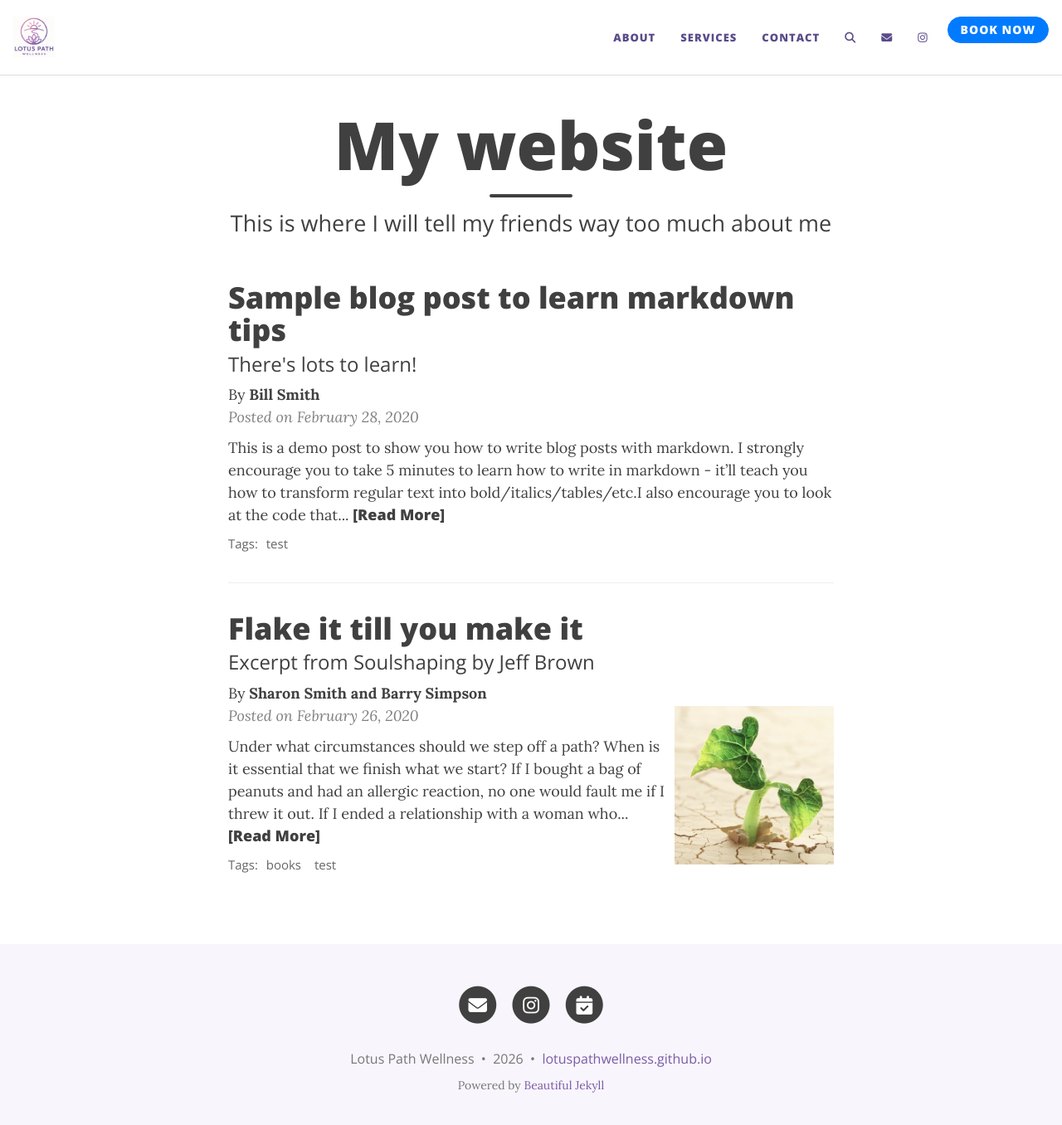
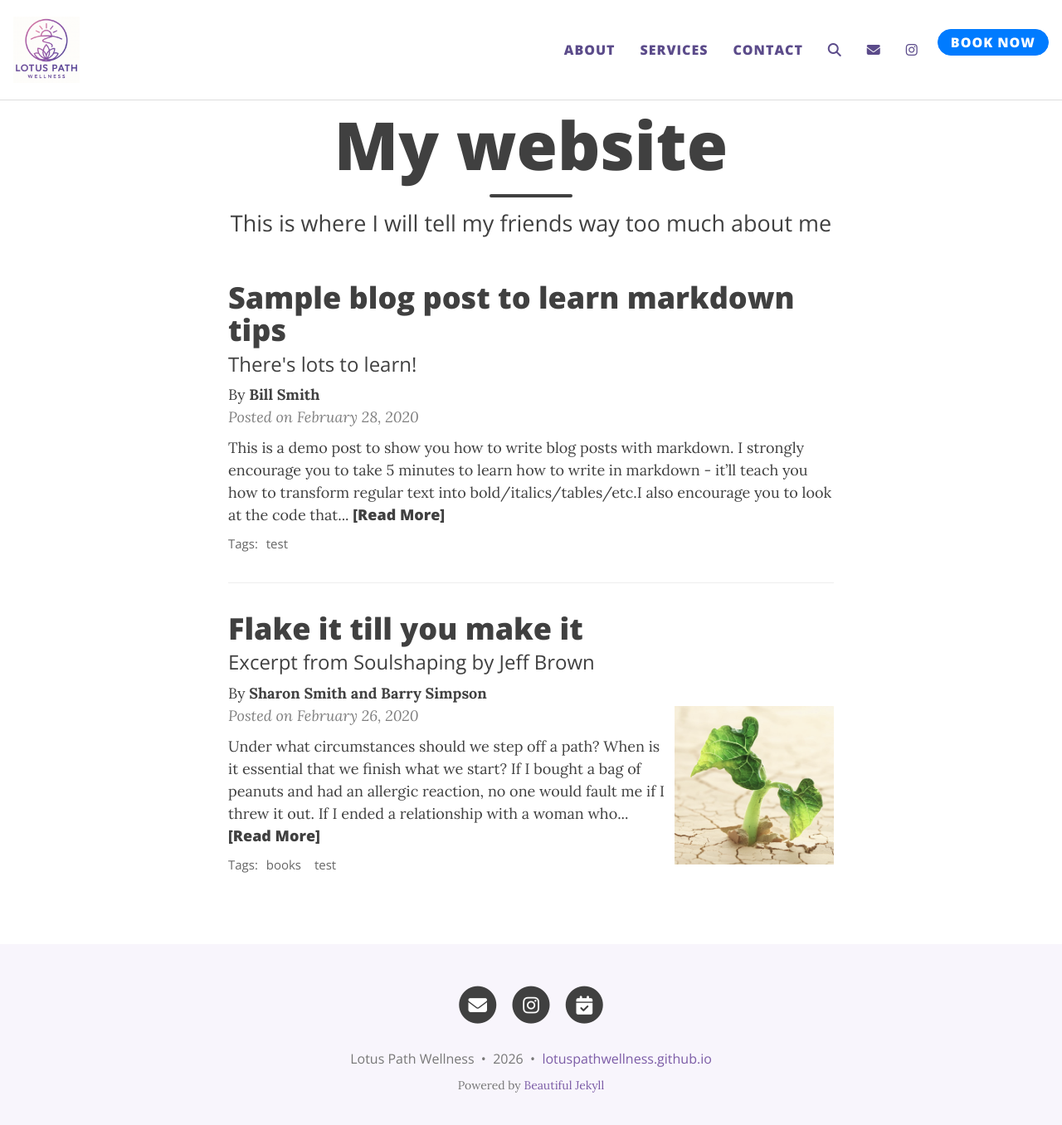
Before and after one commit to lotuspathwellness/lotuspathwellness.github.io, a Jekyll site: the page built from index.html, in a window 1280 px wide and 1369 px high. Shown: the top 1356 px of the window at 83% size. Built offline with Jekyll 4.4.1, drawn with Linux system fonts in a browser that asks for light colours; the list of posts is cut into pages by our own code; comment, search, counter and statistics services are not loaded.

Commit message:
Increase logo and navbar text size

```diff
--- a/_config.yml
+++ b/_config.yml
@@ -152,8 +152,8 @@ footer-hover-col: "#D4A5C9"
 #mobile-theme-col: "#0085A1"
 
 # For any extra visual customization, you can include additional CSS files in every page on your site. List any custom CSS files here
-#site-css:
-#  - "/assets/css/custom-styles.css"
+site-css:
+  - "/assets/css/custom.css"
 
 # If you have common JavaScript files that should be included in every page, list them here
 #site-js:
--- /dev/null
+++ b/assets/css/custom.css
@@ -0,0 +1,19 @@
+.navbar-custom .navbar-brand-logo img,
+.navbar-custom.top-nav-short .navbar-brand-logo img,
+.navbar-custom.top-nav-short-permanent .navbar-brand-logo img {
+  height: 4rem;
+}
+
+@media (min-width: 1200px) {
+  .navbar-custom .navbar-brand-logo img {
+    height: 5rem;
+  }
+}
+
+.navbar-custom .navbar-nav .nav-item {
+  font-size: 1rem;
+}
+
+.navbar-custom .navbar-nav .nav-link {
+  font-size: 1rem;
+}
```
